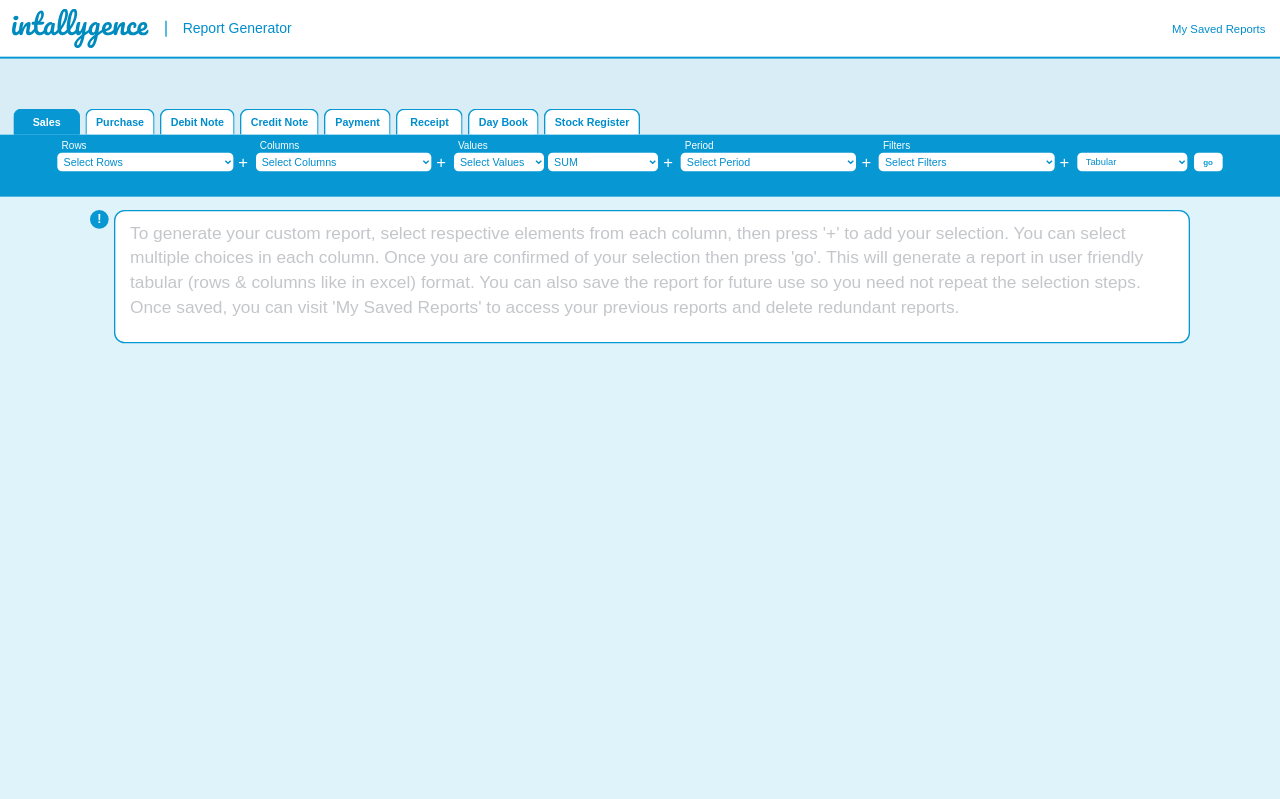
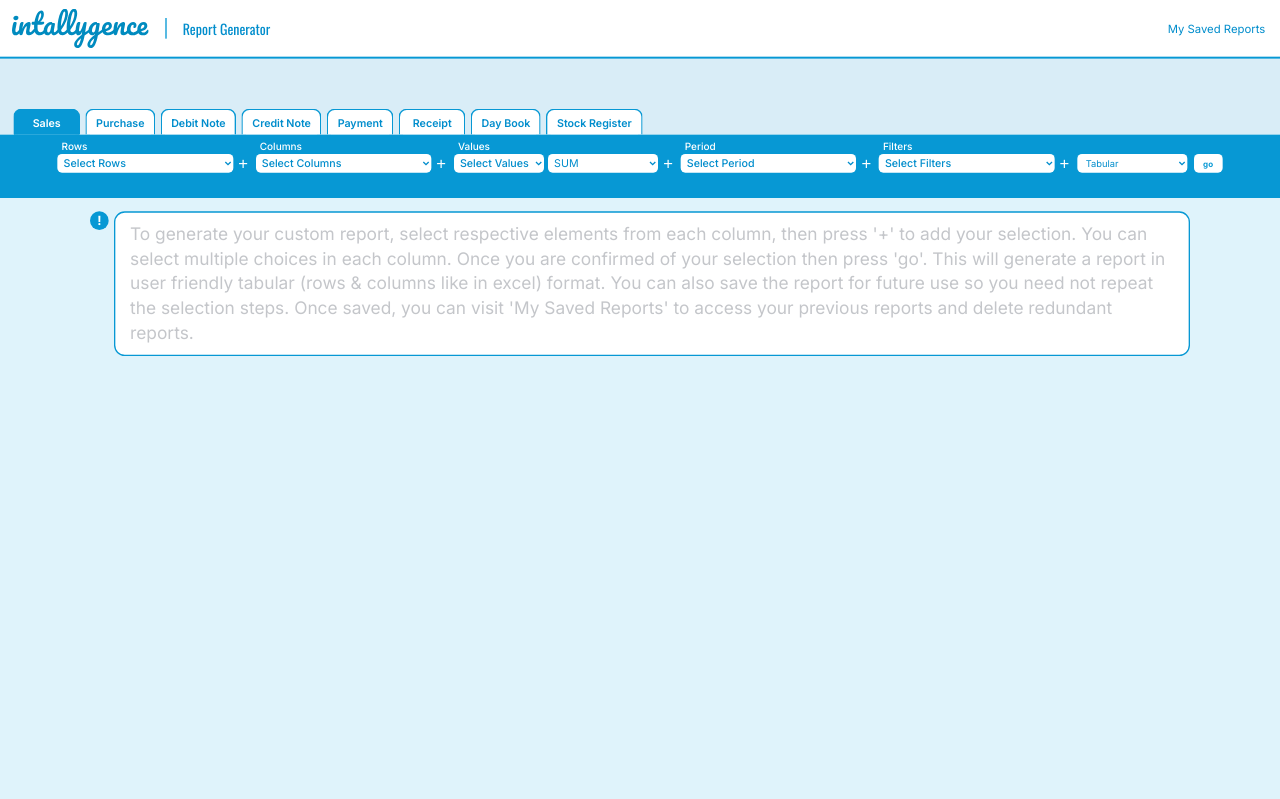
Before and after one commit to SantoshP15/Intallygence, a Flask app: page /pivot in a window 1280 px wide. Shown: the top 799 px of the page. Run offline with Flask 3, Linux system fonts and the light colour scheme; the visitor is signed in with stand-in values (Sample User, id 1); some libraries are stand-ins or nearby versions.

Commit message:
Inter font

```diff
--- a/static/css/pivot.css
+++ b/static/css/pivot.css
@@ -27,7 +27,7 @@ body {
     min-height: 100vh;
 
     /* background: #000; */
-    font-family: 'Montserrat', sans-serif;
+    font-family: "Inter", sans-serif;
 }
 
 
@@ -116,7 +116,7 @@ body {
 .report-title {
 
     color: #008dcc;
-
+    font-family: "Oswald", sans-serif;
     font-size: 13px;
 
     font-weight: 600;
@@ -164,7 +164,7 @@ body {
 
     padding: 5px 10px;
 
-    font-family: inherit;
+    font-family: "Inter", sans-serif;
 
     font-size: 11px;
 
@@ -288,7 +288,7 @@ body {
     background: #fff;
 
     color: #0798d4;
-    font-family: inherit;
+    font-family: "Inter", sans-serif;
 
     font-size: 11px;
 
@@ -482,7 +482,7 @@ body {
     background: #0798d4;
     color: white;
 
-    font-family: inherit;
+    font-family: "Inter", sans-serif;
     font-size: 10px;
     font-weight: 600;
 
@@ -642,7 +642,7 @@ body {
     background: #0798d4;
     color: #fff;
     padding: 5px 10px;
-    font-family: inherit;
+    font-family: "Inter", sans-serif;
     font-size: 11px;
     font-weight: 500;
     cursor: pointer;
@@ -979,7 +979,7 @@ body {
 
 .flatpickr-calendar {
 
-    font-family: Poppins, sans-serif;
+    font-family: "Inter", sans-serif;
 
     z-index: 999999 !important;
 
@@ -1204,7 +1204,7 @@ body {
     border: 1px solid #ccc;
     border-radius: 5px;
 
-    font-family: inherit;
+    font-family: "Inter", sans-serif;
 }
 
 
@@ -1462,7 +1462,7 @@ body {
 
     padding: 5px 10px;
 
-    font-family: inherit;
+    font-family: "Inter", sans-serif;
     font-size: 11px;
 
     cursor: pointer;
@@ -1495,7 +1495,7 @@ body {
     background: transparent;
     color: #0798d4;
 
-    font-family: inherit;
+    font-family: "Inter", sans-serif;
     font-size: 12px;
     font-weight: 600;
 
@@ -1527,7 +1527,7 @@ body {
     background: #fff;
     color: #0798d4;
 
-    font-family: inherit;
+    font-family: "Inter", sans-serif;
     font-size: 10px;
 
     outline: none;
@@ -1543,8 +1543,7 @@ body {
 
     border-collapse: collapse;
 
-    font-family: inherit;
-
+    font-family: "Inter", sans-serif;
     font-size: 16px;
 
     background: white;
@@ -1864,7 +1863,7 @@ html, body {
 }
 
 body {
-    font-family: 'Montserrat', sans-serif;
+    font-family: "Inter", sans-serif;
     overflow-x: hidden;
 }
 
@@ -1928,7 +1927,7 @@ body {
     background: transparent;
     color: #008dcc;
     padding: 5px 0;
-    font-family: inherit;
+    font-family: "Inter", sans-serif;
     font-size: 17px;
     font-weight: 400;
 }
@@ -1956,7 +1955,7 @@ body {
     border-radius: 12px 12px 0 0;
     background: #ffffff;
     color: #008dcc;
-    font-family: inherit;
+    font-family: "Inter", sans-serif;
     font-size: 16px;
     font-weight: 600;
     cursor: pointer;
@@ -2021,7 +2020,7 @@ body {
     border-radius: 7px;
     background: #fff;
     color: #008dcc;
-    font-family: inherit;
+    font-family: "Inter", sans-serif;
     font-size: 16px;
 }
 
@@ -2057,7 +2056,7 @@ body {
     border-radius: 7px;
     background: #fff;
     color: #008dcc;
-    font-family: inherit;
+    font-family: "Inter", sans-serif;
     font-size: 14px;
 }
 
@@ -2070,7 +2069,7 @@ body {
     border-radius: 7px;
     background: #fff;
     color: #0798d4;
-    font-family: inherit;
+    font-family: "Inter", sans-serif;
     font-size: 12px;
     font-weight: 700;
     cursor: pointer;
@@ -2538,7 +2537,7 @@ body::-webkit-scrollbar {
 #valueField,
 #periodField,
 #filterField {
-    font-family: 'Montserrat', sans-serif !important;
+    font-family: "Inter", sans-serif;
     font-size: 16px !important;
     font-weight: 500 !important;
     color: #008dcc !important;
@@ -2550,7 +2549,7 @@ body::-webkit-scrollbar {
 #valueField option,
 #periodField option,
 #filterField option {
-    font-family: 'Montserrat', sans-serif !important;
+    font-family: "Inter", sans-serif;
     font-size: 12px !important;
     font-weight: 500 !important;
     color: #008dcc !important;
--- a/templates/pivot.html
+++ b/templates/pivot.html
@@ -2,8 +2,15 @@
 <html lang="en">
 
 <head>
+    <link rel="preconnect" href="https://fonts.googleapis.com">
+    <link rel="preconnect" href="https://fonts.gstatic.com" crossorigin>
+    <link href="https://fonts.googleapis.com/css2?family=Inter:ital,opsz,wght@0,14..32,100..900;1,14..32,100..900&display=swap" rel="stylesheet">
+    <meta charset="UTF-8">
 
-    <meta charset="UTF-8">
+    <link rel="preconnect" href="https://fonts.googleapis.com">
+    <link rel="preconnect" href="https://fonts.gstatic.com" crossorigin>
+
+    <link href="https://fonts.googleapis.com/css2?family=Oswald:wght@200..700&display=swap" rel="stylesheet">
 
     <meta name="viewport"
           content="width=device-width, initial-scale=1.0">
--- a/templates/splash.html
+++ b/templates/splash.html
@@ -3,7 +3,9 @@
 <html lang="en">
 
 <head>
-
+    <link rel="preconnect" href="https://fonts.googleapis.com">
+    <link rel="preconnect" href="https://fonts.gstatic.com" crossorigin>
+    <link href="https://fonts.googleapis.com/css2?family=Inter:ital,opsz,wght@0,14..32,100..900;1,14..32,100..900&display=swap" rel="stylesheet">
     <meta charset="UTF-8">
 
     <meta
```
Also changed, not shown: static/css/splash.css (+6 -6 lines).
